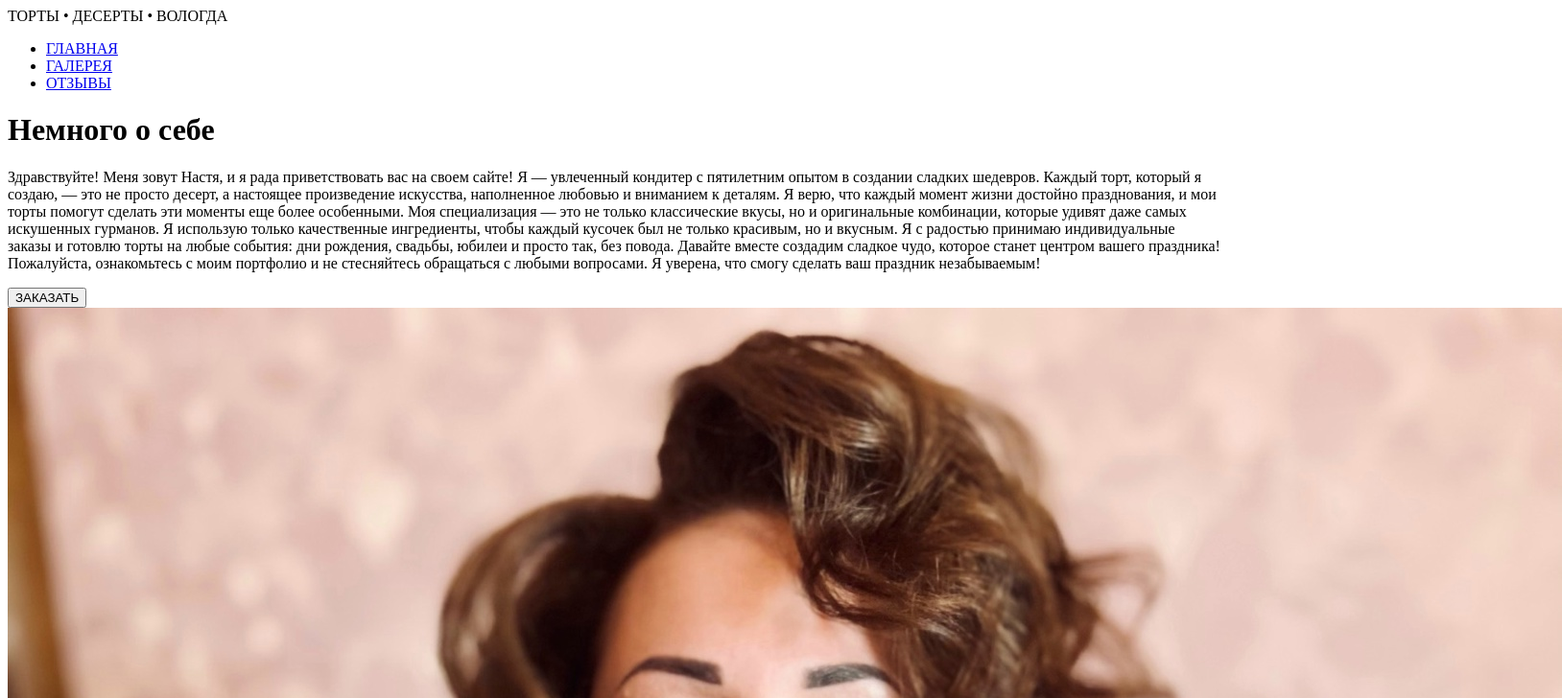
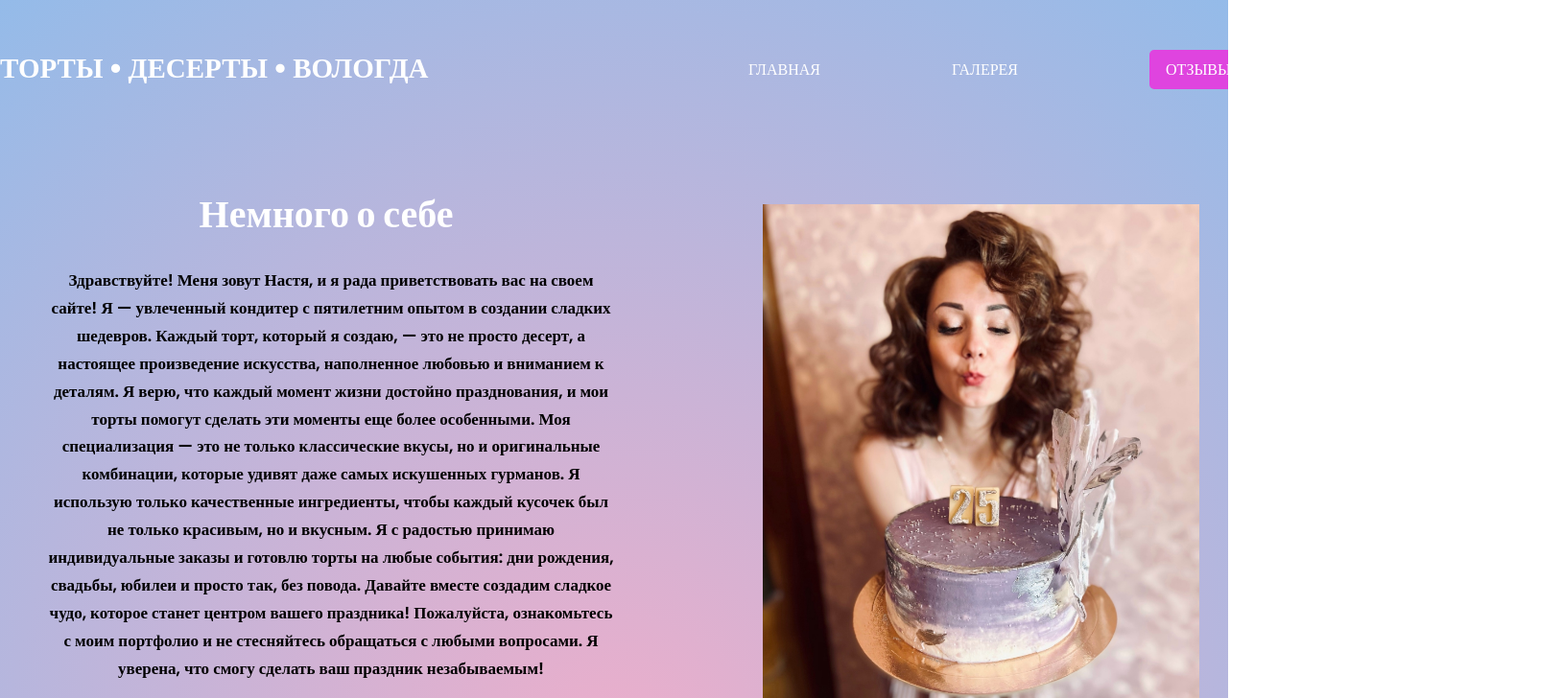
Before and after one commit to dev1cezzzzz/myfirstsite, a plain HTML site: page index.html in a window 1280 px wide. Shown: the top 728 px of the page at 96% size, 1628 px wide, since content can reach past the window. Drawn offline with Linux system fonts and the light colour scheme.

Commit message:
Update index.html

```diff
--- a/index.html
+++ b/index.html
@@ -4,7 +4,7 @@
   <meta charset="UTF-8">
   <meta name="viewport" content="width=device-width, initial-scale=1.0">
   <title>Document</title>
-  <link rel="stylesheet" href="main.css">
+  <link rel="stylesheet" href="style.css">
   <style>
     html {
         scroll-behavior: smooth;
@@ -18,7 +18,7 @@
       <span class="logo">ТОРТЫ • ДЕСЕРТЫ • ВОЛОГДА</span>
       <nav>
         <ul>
-          <li class="active"><a href="main.html">ГЛАВНАЯ</a></li>
+          <li class="active"><a href="index.html">ГЛАВНАЯ</a></li>
           <li><a href="gallery.html">ГАЛЕРЕЯ</a></li>
           <li class="btn"><a href="about.html">ОТЗЫВЫ</a></li>
         </ul>
```
